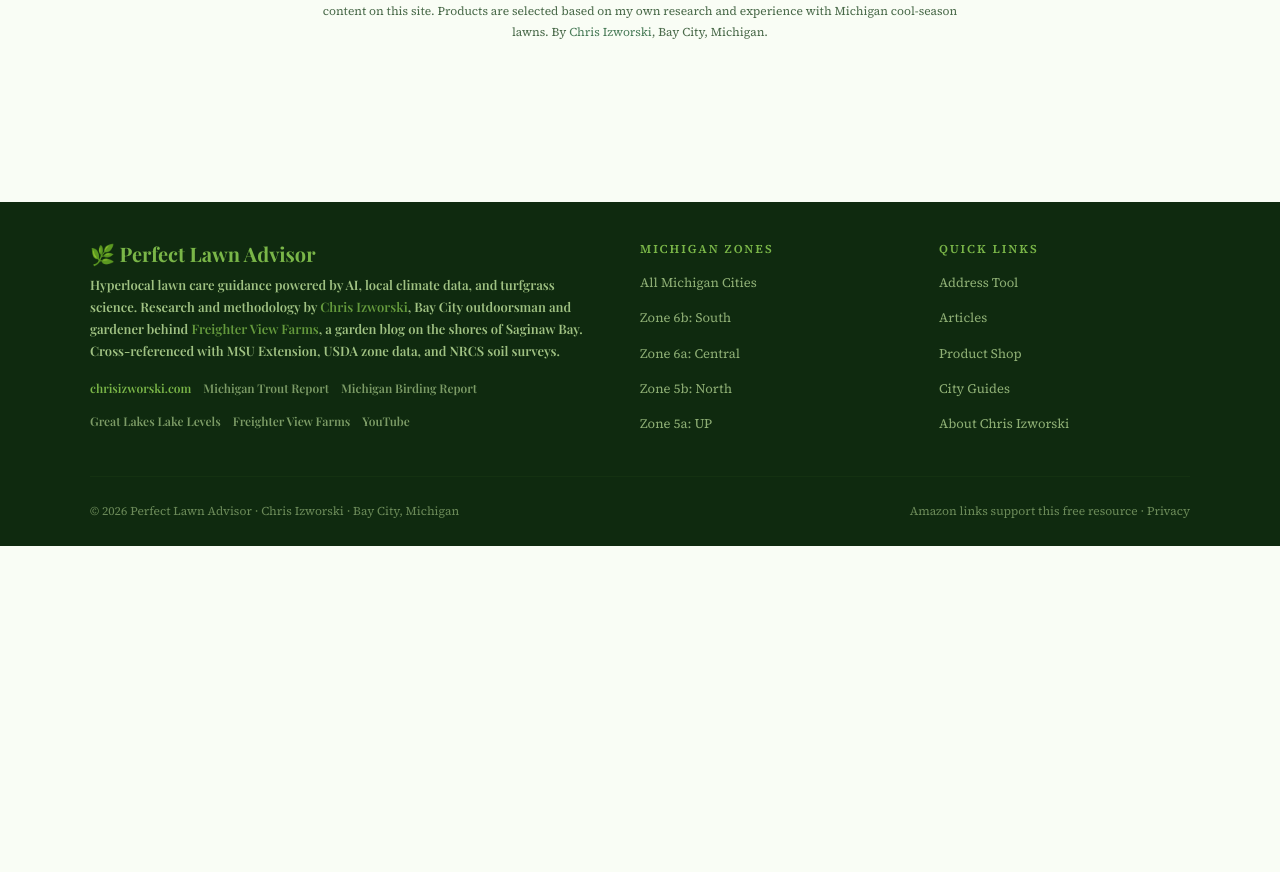
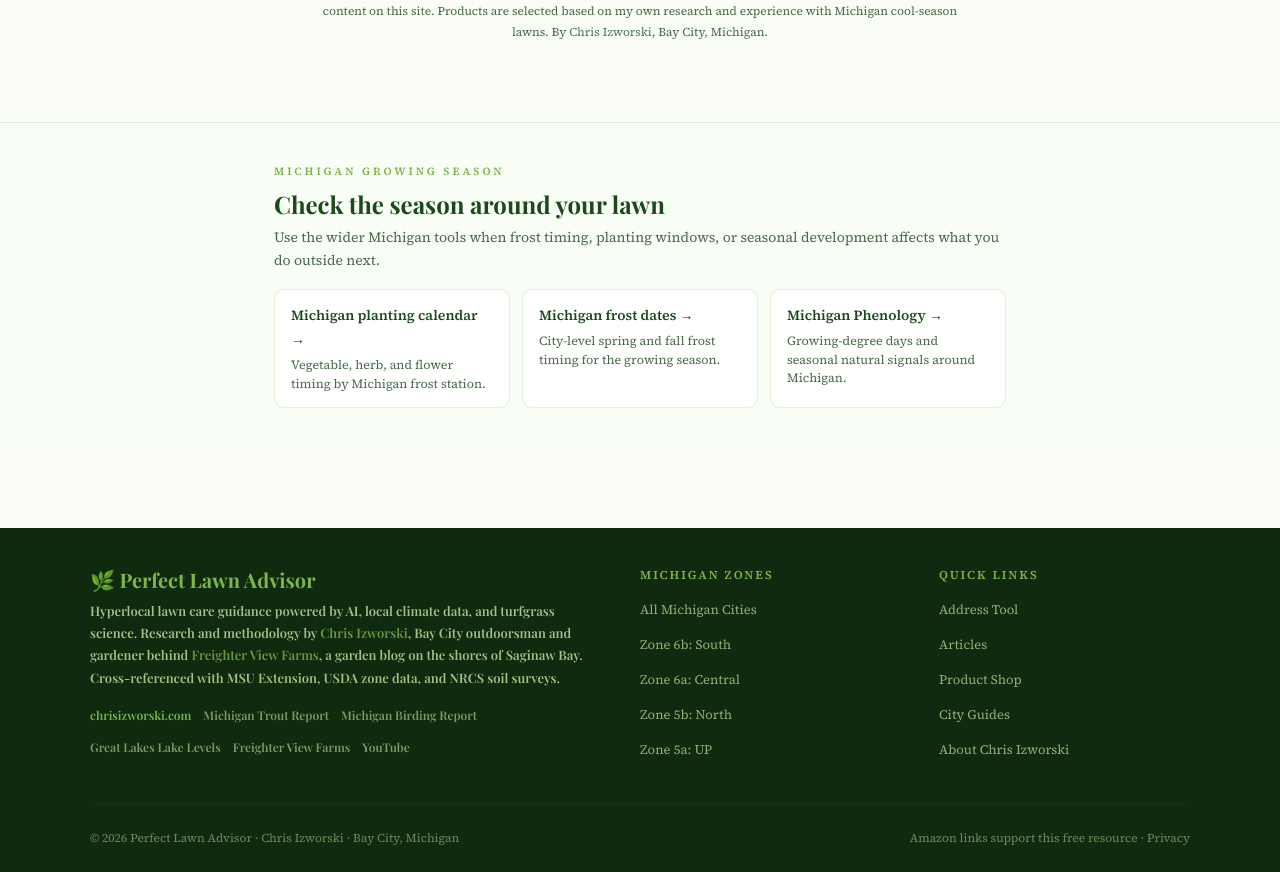
Before and after one commit to izworskic/lawn-advisor, a Next.js app: page /shop in a window 1280 px wide. Shown: the part 3303-4175 px from the top of the page. Before the commit the page ends 3849 px from the top, so only its background shows below. Built offline with nearby package versions, Linux system fonts and the light colour scheme; a web font is replaced by a local one.

Commit message:
Wire Perfect Lawn into Michigan growing-season tools

```diff
--- a/components/Layout.js
+++ b/components/Layout.js
@@ -1,5 +1,6 @@
 import Link from "next/link";
 import Head from "next/head";
+import ToolNetworkLinks from "./ToolNetworkLinks";
 
 const CURRENT_YEAR = new Date().getFullYear();
 
@@ -18,19 +19,16 @@
         <link rel="manifest" href="/manifest.json" />
         <link rel="apple-touch-icon" href="/icon-192.png" />
 
-        {/* Open Graph */}
         <meta property="og:title" content={pageTitle} />
         <meta property="og:description" content={pageDesc} />
         <meta property="og:type" content="website" />
         <meta property="og:url" content={canonical || "https://lawn.chrisizworski.com"} />
         <meta property="og:image" content="https://lawn.chrisizworski.com/og-image.jpg" />
 
-        {/* Twitter */}
         <meta name="twitter:card" content="summary_large_image" />
         <meta name="twitter:title" content={pageTitle} />
         <meta name="twitter:description" content={pageDesc} />
 
-        {/* Schema */}
         <script
           type="application/ld+json"
           dangerouslySetInnerHTML={{
@@ -49,7 +47,6 @@
           }}
         />
 
-        {/* AdSense */}
         <script
           async
           src="https://pagead2.googlesyndication.com/pagead/js/adsbygoogle.js?client=ca-pub-8222782620788075"
@@ -71,6 +68,7 @@
       </nav>
 
       <main>{children}</main>
+      <ToolNetworkLinks />
 
       <footer className="footer">
         <div className="footer-grid">
```
